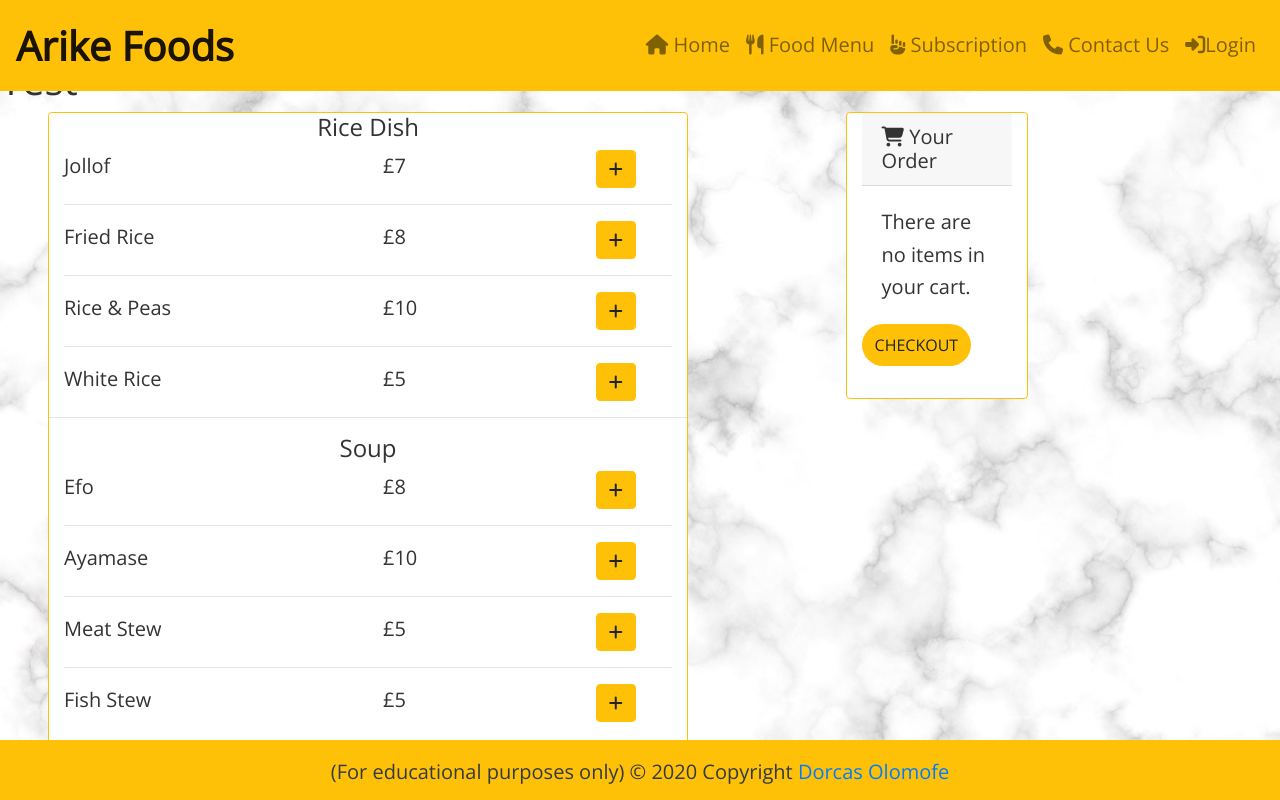
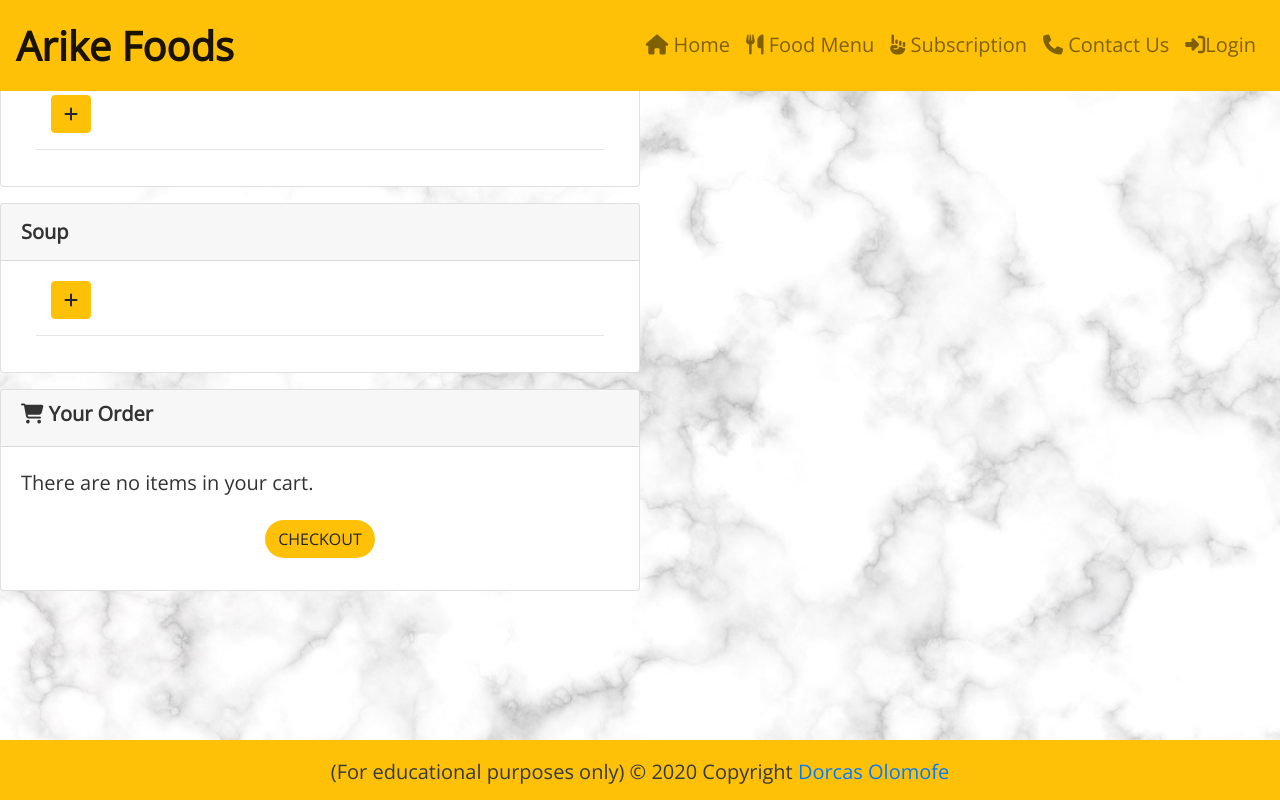
Before and after one commit to Dorcas-Amoo/ms4-project-arikefoods, a Django app: page /order/order/ in a window 1280 px wide. Run offline with Django 3.2, Linux system fonts and the light colour scheme; some libraries are stand-ins or nearby versions.

Commit message:
Edited order contents

```diff
--- a/order/templates/order/order.html
+++ b/order/templates/order/order.html
@@ -10,141 +10,67 @@
 {% endblock %}
 
 {% block content %}
-<div>
-<h1>Test</h1>
-<h1>Test</h1>
+
+<div class="card w-50 my-3">
+    <div class="card-header">
+        <strong>Rice Dish</strong>
     </div>
-
-<div class="container w-50 position-absolute mx-5">
-    <div class="card row border-warning">
-        <div class="col-12 menu-column">
-            <h4 class="menu-category text-center" id="rice_dish">
-                Rice Dish
-            </h4>
-        </div>
+    <div class="card-body">
         <form class="col-12" method="POST" action="">
+            {% csrf_token %}
+            {% for menu in menus %}
                 <div class="row">
                     <div class="col-6">
-                    Jollof
+                        {{ menu.name}}
                     </div>
                     <div class="col-4">
-                    £7
+                        {{ menu.price}}
                     </div>
+                </div>
+            {% endfor %}
             <div class="col-2">
                 <button class="btn btn-warning" type="submit"><i class="fas fa-plus"></i></button>
             </div>
-            </div>
             <hr>
-            <div class="row">
-                <div class="col-6">
-                    Fried Rice
-                </div>
-                <div class="col-4">
-                    £8
-                </div>
-                <div class="col-2">
-                    <button class="btn btn-warning" type="submit"><i class="fas fa-plus"></i></button>
-                </div>
-            </div>
-            <hr>
-            <div class="row">
-                <div class="col-6">
-                    Rice & Peas
-                </div>
-                <div class="col-4">
-                    £10
-                </div>
-                <div class="col-2">
-                    <button class="btn btn-warning" type="submit"><i class="fas fa-plus"></i></button>
-                </div>
-            </div>
-            <hr>
-            <div class="row">
-                <div class="col-6">
-                    White Rice
-                </div>
-                <div class="col-4">
-                    £5
-                </div>
-                <div class="col-2">
-                    <button class="btn btn-warning" type="submit"><i class="fas fa-plus"></i></button>
-                </div>
-            </div>
-        </form>
-        <hr>
-
-        <div class="col-12 menu-column">
-            <h4 class="menu-category text-center" id="soup">
-                Soup
-            </h4>
-        </div>
-        <form class="col-12" method="POST" action="">
-            <div class="row">
-                <div class="col-6">
-                    Efo
-                </div>
-                <div class="col-4">
-                    £8
-                </div>
-                <div class="col-2">
-                    <button class="btn btn-warning" type="submit"><i class="fas fa-plus"></i></button>
-                </div>
-            </div>
-            <hr>
-            <div class="row">
-                <div class="col-6">
-                    Ayamase
-                </div>
-                <div class="col-4">
-                    £10
-                </div>
-                <div class="col-2">
-                    <button class="btn btn-warning" type="submit"><i class="fas fa-plus"></i></button>
-                </div>
-            </div>
-            <hr>
-            <div class="row">
-                <div class="col-6">
-                    Meat Stew
-                </div>
-                <div class="col-4">
-                    £5
-                </div>
-                <div class="col-2">
-                    <button class="btn btn-warning" type="submit"><i class="fas fa-plus"></i></button>
-                </div>
-            </div>
-            <hr>
-            <div class="row">
-                <div class="col-6">
-                    Fish Stew
-                </div>
-                <div class="col-4">
-                    £5
-                </div>
-                <div class="col-2">
-                    <button class="btn btn-warning" type="submit"><i class="fas fa-plus"></i></button>
-                </div>
-            </div>
-            <br>
         </form>
     </div>
 </div>
 
-<div class="container d-flex justify-content-end">
+<div class="card w-50 my-3">
+    <div class="card-header">
+    <strong>Soup</strong>
+    </div>
+    <div class="card-body">
+        <form class="col-12" method="POST" action="">
+             {% csrf_token %}
+            {% for menu in menus %}
                 <div class="row">
-        <div class="card col-6 cart border-warning">
-            <h5 class="card-header"><i class="fas fa-shopping-cart"></i>  Your Order</h5>
+                    <div class="col-6">
+                        {{ menu.name}}
+                    </div>
+                    <div class="col-4">
+                        {{ menu.price}}
+                    </div>
+                </div>
+            {% endfor %}
+            <div class="col-2">
+                <button class="btn btn-warning" type="submit"><i class="fas fa-plus"></i></button>
+            </div>
+            <hr>
+        </form>
+    </div>
+</div>
+
+<div class="card cart-card w-50 my-3">
+    <div class="card-header">
+        <h5><i class="fas fa-shopping-cart"></i> <strong>Your Order</strong></h5>
+    </div>
     <div class="card-body">
         <div class="panel-body"><span>There are no items in your cart.</span></div>
     </div>
-            <div>
-                <a href="#" class="checkout-button btn btn-md rounded-pill text-uppercase py-2 bg-warning">Checkout</a>
+    <div class="text-center">
+        <a href="#" class="checkout-button btn btn-md rounded-pill text-uppercase bg-warning">Checkout</a>
     </div>
     <br>
 </div>
-    </div>
-</div>
-
-
 {% endblock %}
```
Lines whose indentation alone changed are shown as unchanged.
